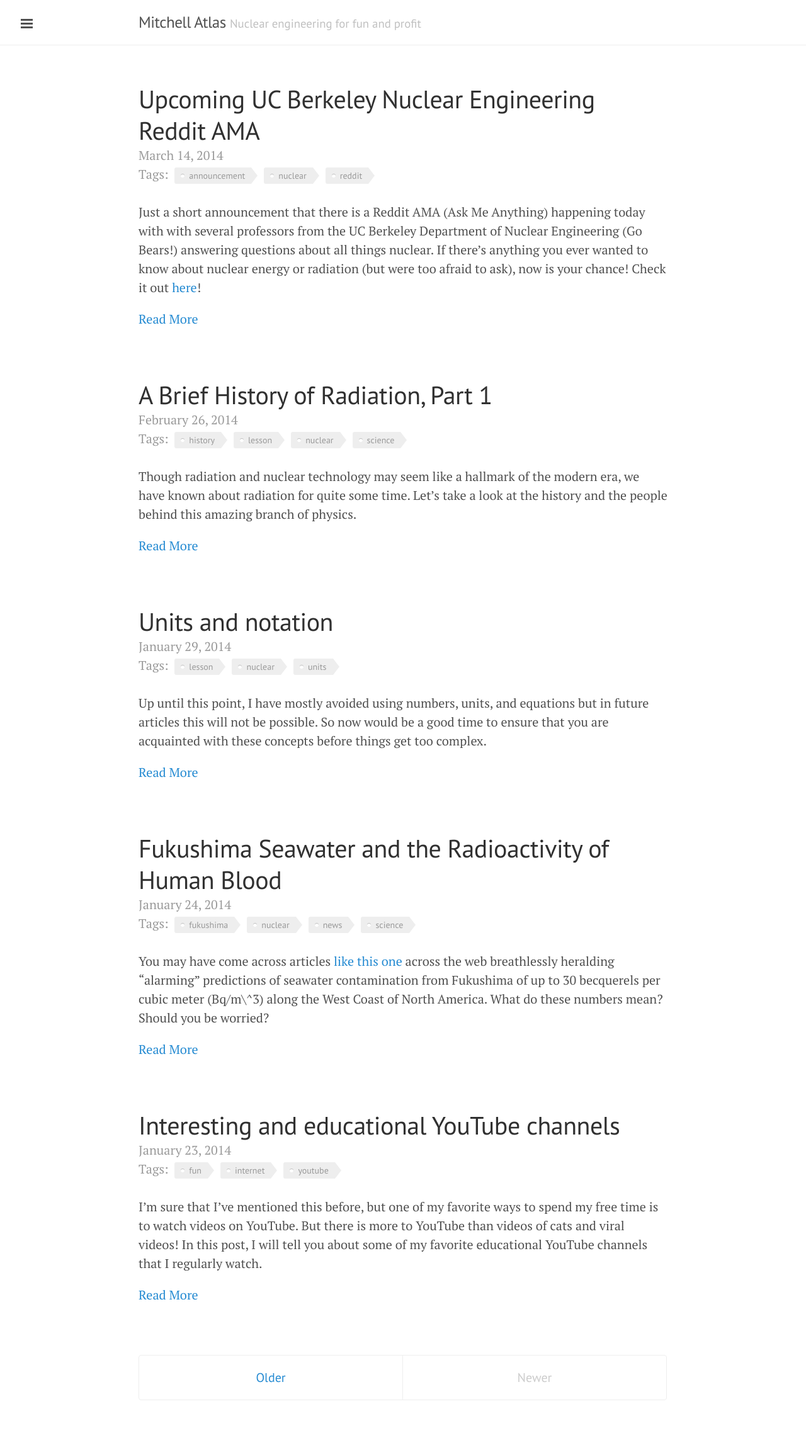
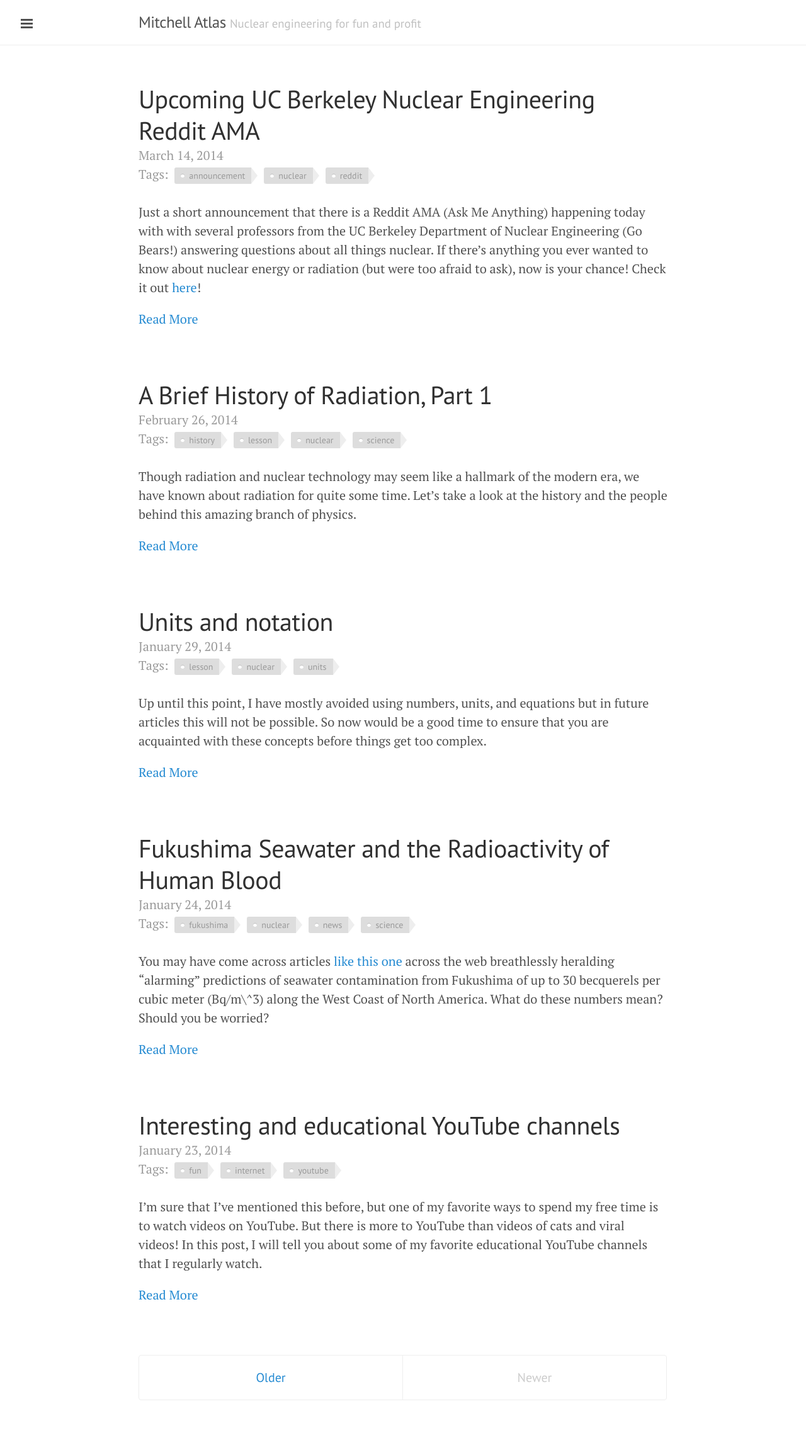
Before and after one commit to xatlasm/xatlasm.github.io, a Jekyll site: the page built from index.html, in a window 1280 px wide. Shown: the whole page at 63% size. Built offline with Jekyll 4.4.1, drawn with Linux system fonts in a browser that asks for light colours; the list of posts is cut into pages by our own code.

Commit message:
darker tags

```diff
--- a/public/css/lanyon.css
+++ b/public/css/lanyon.css
@@ -367,7 +367,7 @@ a.sidebar-nav-item:focus {
 
 .tag {
 	font: 14px/1.5 'PT Sans', serif;
-  background: #eee;
+  background: #ddd;
   border-radius: 3px 0 0 3px;
   color: #999;
   display: inline-block;
```
